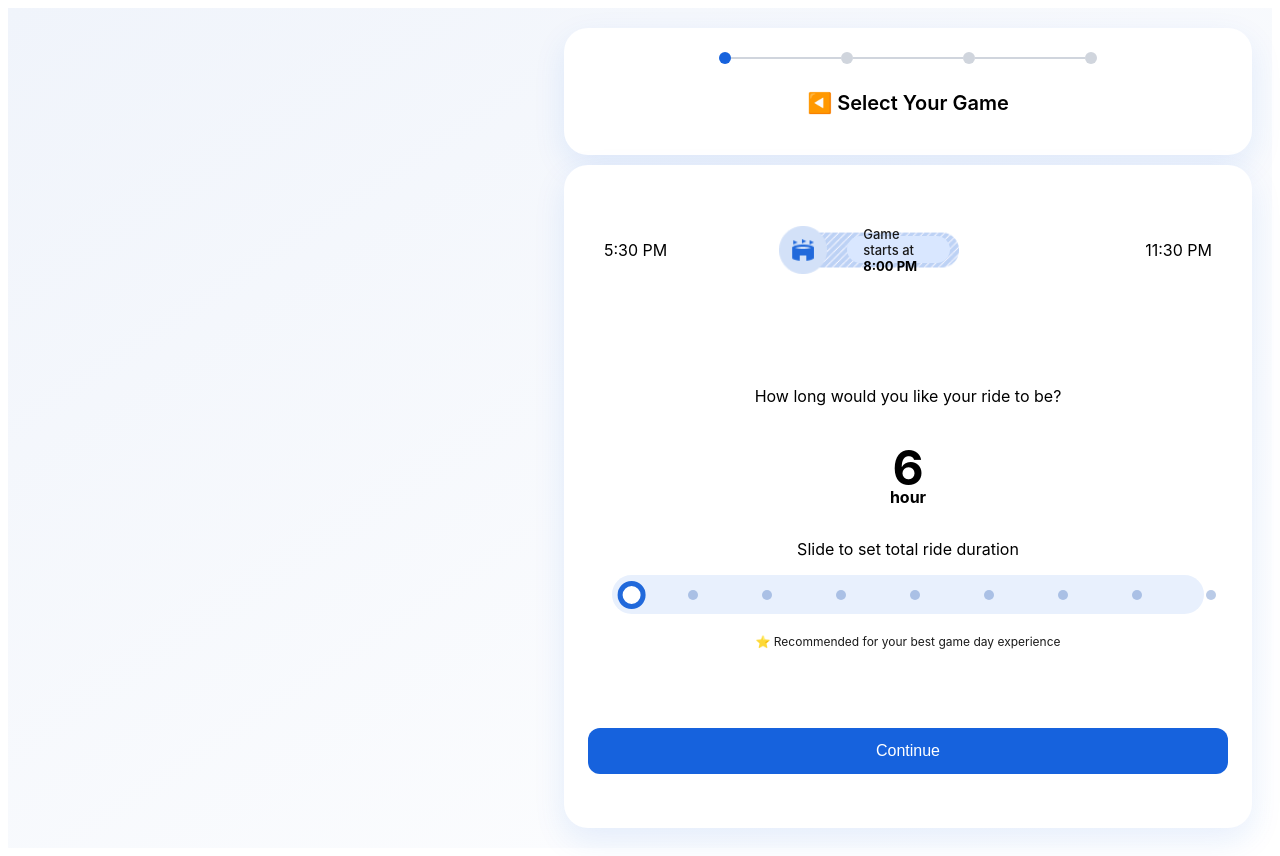
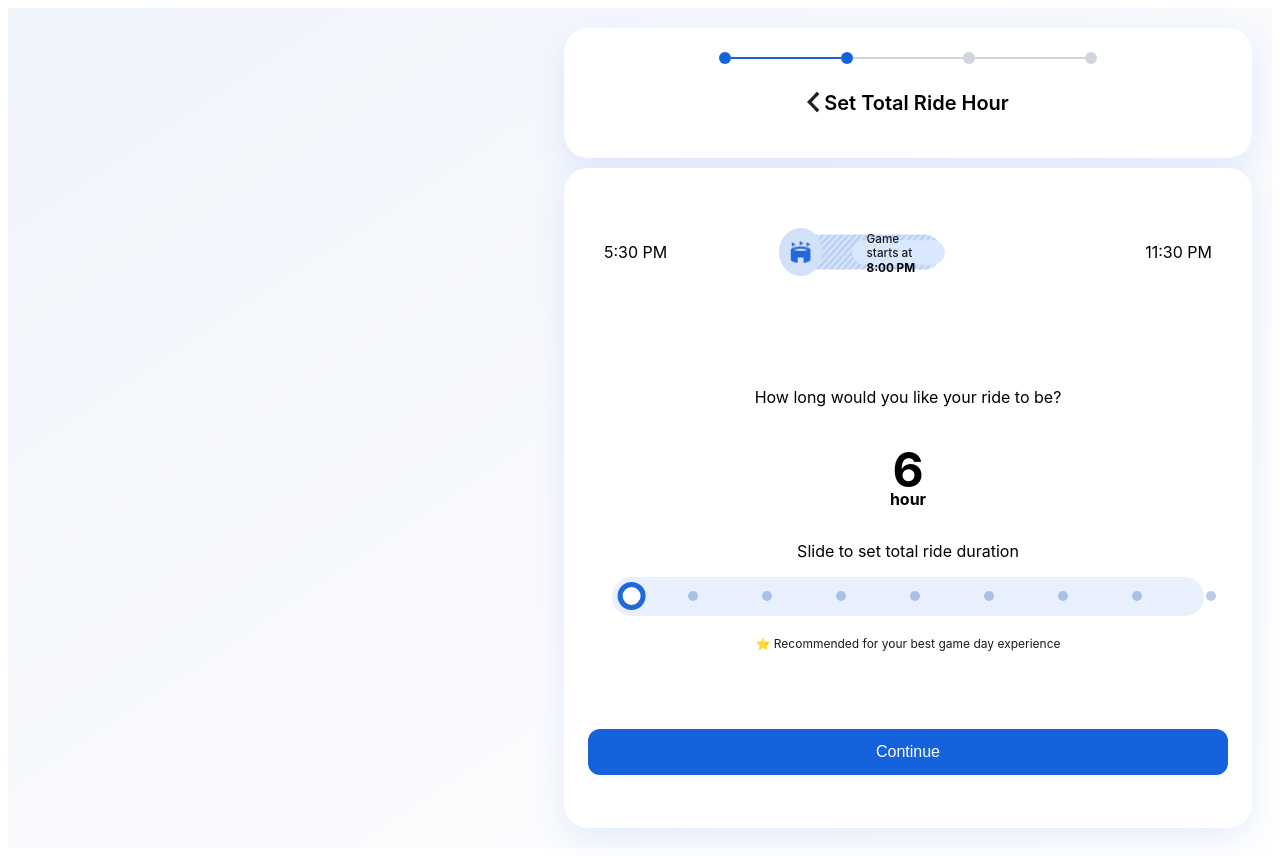
Before and after one commit to RJRatul/TygerLab, an Angular app: page / in a window 1280 px wide. Built offline with nearby package versions, Linux system fonts and the light colour scheme.

Commit message:
fixed the flag at the top

```diff
--- a/src/app/components/select-game/select-game.html
+++ b/src/app/components/select-game/select-game.html
@@ -2,15 +2,18 @@
   <div class="game__progress">
     <div class="game__step-bar">
       <span class="game__step-dot game__step-dot--active"></span>
-      <span class="game__step-line game__step-dot--active"></span>
-      <span class="game__step-dot"></span>
+      <span class="game__step-line game__step-line--active"></span>
+      <span class="game__step-dot game__step-dot--active"></span>
       <span class="game__step-line"></span>
       <span class="game__step-dot"></span>
       <span class="game__step-line"></span>
       <span class="game__step-dot"></span>
     </div>
 
-    <h2 class="game__title">◀️ Select Your Game</h2>
+    <h2 class="game__title">
+      <span> <img src="/leftArrow.png" alt="Left Icon" /> </span> Set Total Ride
+      Hour
+    </h2>
   </div>
   <div class="game">
     <div class="game__timeline">
@@ -20,9 +23,26 @@
           <i class="arrow up"></i>
         </div>
 
-        <img src="/stadium-icon.png" alt="Stadium Icon" class="game__timeline-image"/>
+        <img
+          src="/stadium-icon.png"
+          alt="Stadium Icon"
+          class="game__timeline-image"
+          [ngStyle]="{
+            transform: 'scaleX(' + stadiumScale + ')'
+          }"
+        />
         <div class="game__timeline-active">
-          <div class="game__timeline-indicator game__timeline-icon">
+          <div
+            class="game__timeline-indicator game__timeline-icon"
+            [ngStyle]="{
+              transform:
+                'translateX(' +
+                stadiumTranslateX +
+                'px) scale(' +
+                stadiumScale +
+                ')'
+            }"
+          >
             <span class="game__timeline-text"
               >Game starts at <strong>8:00 PM</strong></span
             >
--- a/src/app/components/select-game/select-game.scss
+++ b/src/app/components/select-game/select-game.scss
@@ -10,6 +10,7 @@
   font-family: "Inter", sans-serif;
   @media (max-width: 767px) {
     align-items: center;
+    justify-content: normal;
   }
   .game__progress {
     background: #ffffff;
@@ -22,10 +23,11 @@
     flex-direction: column;
     align-items: center;
     @media (max-width: 767px) {
+      flex-direction: column-reverse;
       width: 100%;
       background: transparent;
       box-shadow: none;
-      padding: 16px;
+      padding: 0px;
       align-items: flex-start;
     }
     .game__step-bar {
@@ -43,17 +45,29 @@
       &--active {
         background: #1662dd;
       }
+      @media (max-width: 767px) {
+        width: 0px;
+        height: 0px;
+      }
     }
 
     .game__step-line {
       height: 2px;
       width: 110px;
       background: #d0d5dd;
+      @media (max-width: 767px) {
+        width: 125px;
+      }
+      &--active {
+        background: #1662dd;
+      }
     }
 
     .game__title {
       font-size: 20px;
       font-weight: 600;
+      display: flex;
+      gap: 4px;
     }
   }
   .game {
@@ -218,8 +232,11 @@
         border-radius: 15px;
       }
       .game__timeline-image {
+        transform-origin: left center;
+        transition: transform 0.3s ease;
         position: relative;
         left: 112px;
+        border-radius: 12px;
         width: 180px;
         @media (max-width: 767px) {
           left: 20px;
--- a/src/app/components/select-game/select-game.ts
+++ b/src/app/components/select-game/select-game.ts
@@ -81,4 +81,16 @@ export class SelectGame implements AfterViewInit {
     const paddedMinute = minute.toString().padStart(2, '0');
     return `${displayHour}:${paddedMinute} ${ampm}`;
   }
+  get stadiumTranslateX(): number {
+    const minOffset = 0;
+    const maxOffset = 30;
+    const progress = (this.selectedDuration - 6) / (this.sliderPoints.length - 6);
+    return minOffset + progress * (maxOffset - minOffset);
+  }
+  get stadiumScale(): number {
+    const minScale = 0.9;
+    const maxScale = 1.05;
+    const progress = (this.selectedDuration - 6) / (this.sliderPoints.length - 6);
+    return minScale + progress * (maxScale - minScale);
+  }
 }
```
Also changed, not shown: public/leftArrow.png (added).
